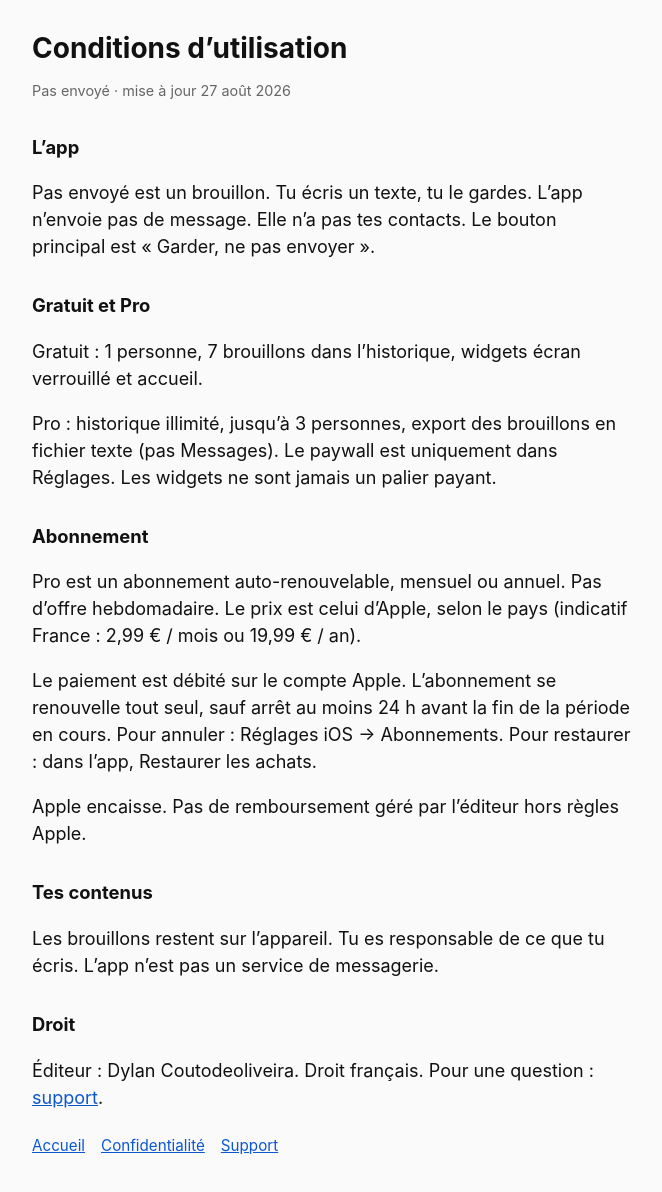
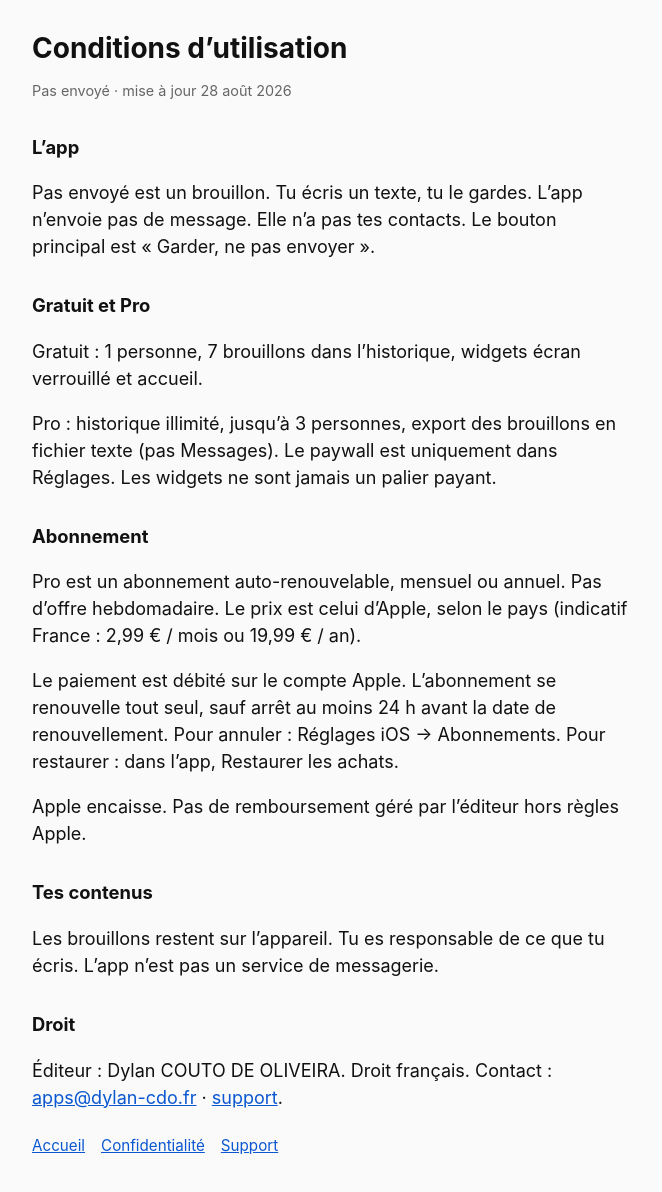
Before and after one commit to Spocsk/pas-envoye-legal, a plain HTML site: page cgu/index.html in a window 1280 px wide. Shown: the whole page, without its empty margins (308-970 px from the left). Drawn offline with Linux system fonts and the light colour scheme.

Commit message:
Put support email apps@dylan-cdo.fr and publisher Dylan COUTO DE OLIVEIRA on legal pages.

```diff
--- a/cgu/index.html
+++ b/cgu/index.html
@@ -9,7 +9,7 @@
 <body>
 <main>
   <h1>Conditions d’utilisation</h1>
-  <p class="meta">Pas envoyé · mise à jour 27 août 2026</p>
+  <p class="meta">Pas envoyé · mise à jour 28 août 2026</p>
 
   <h2>L’app</h2>
   <p>Pas envoyé est un brouillon. Tu écris un texte, tu le gardes. L’app n’envoie pas de message. Elle n’a pas tes contacts. Le bouton principal est « Garder, ne pas envoyer ».</p>
@@ -20,14 +20,14 @@
 
   <h2>Abonnement</h2>
   <p>Pro est un abonnement auto-renouvelable, mensuel ou annuel. Pas d’offre hebdomadaire. Le prix est celui d’Apple, selon le pays (indicatif France : 2,99 € / mois ou 19,99 € / an).</p>
-  <p>Le paiement est débité sur le compte Apple. L’abonnement se renouvelle tout seul, sauf arrêt au moins 24 h avant la fin de la période en cours. Pour annuler : Réglages iOS → Abonnements. Pour restaurer : dans l’app, Restaurer les achats.</p>
+  <p>Le paiement est débité sur le compte Apple. L’abonnement se renouvelle tout seul, sauf arrêt au moins 24 h avant la date de renouvellement. Pour annuler : Réglages iOS → Abonnements. Pour restaurer : dans l’app, Restaurer les achats.</p>
   <p>Apple encaisse. Pas de remboursement géré par l’éditeur hors règles Apple.</p>
 
   <h2>Tes contenus</h2>
   <p>Les brouillons restent sur l’appareil. Tu es responsable de ce que tu écris. L’app n’est pas un service de messagerie.</p>
 
   <h2>Droit</h2>
-  <p>Éditeur : Dylan Coutodeoliveira. Droit français. Pour une question : <a href="../support/">support</a>.</p>
+  <p>Éditeur : Dylan COUTO DE OLIVEIRA. Droit français. Contact : <a href="mailto:apps@dylan-cdo.fr">apps@dylan-cdo.fr</a> · <a href="../support/">support</a>.</p>
 
   <nav>
     <a href="../">Accueil</a>
```
